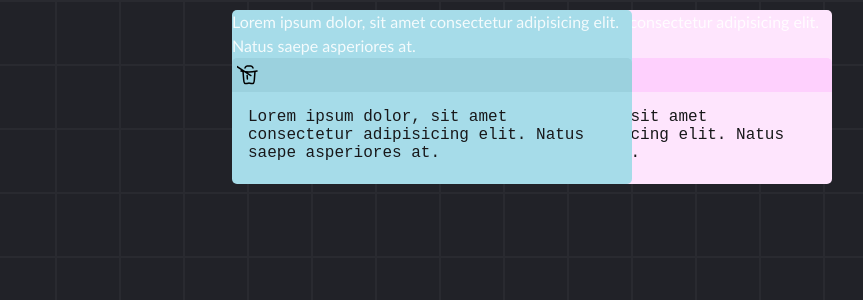
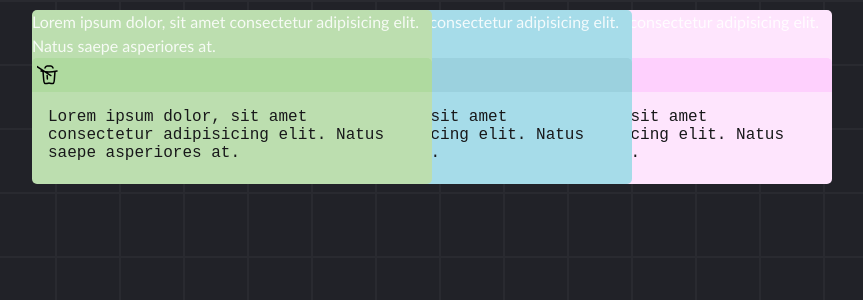
Before and after one commit to 9ightshade/Exclusive-stores, a React (Vite) app: page / in a window 1280 px wide. Shown: the top 300 px of the page, without its empty margins (73-936 px from the left). Built offline with nearby package versions, Linux system fonts and the light colour scheme.

Commit message:
chore:setting boundary for card

```diff
--- a/src/Components/NoteCard.jsx
+++ b/src/Components/NoteCard.jsx
@@ -1,5 +1,6 @@
 import React, { useEffect, useRef, useState } from 'react'
 import Trash from '../icons/Trash';
+import { setNewOffset,autoGrow, setZindex } from '../utils';
 const NoteCard = ({ note }) => {
   // let position = JSON.parse(note.position); // this made position static
 
@@ -15,6 +16,10 @@ const NoteCard = ({ note }) => {
       x: mouseStartPos.x - e.clientX,
       y: mouseStartPos.y - e.clientY
     };
+
+
+    // mouseStartPos.x = e.clientX;
+    // mouseStartPos.y = e.clientY
 
     // update start position for next move
     mouseStartPos.x = e.clientX;
@@ -33,6 +38,7 @@ const NoteCard = ({ note }) => {
 
   // mouse move event and update
   const mouseDown = (e) => {
+    setZindex(cardRef.current);
     mouseStartPos.x = e.clientX;
     mouseStartPos.y = e.clientY;
 
@@ -52,12 +58,6 @@ const NoteCard = ({ note }) => {
   // useref to auto grow the textarea
   const textAreaRef = useRef(null);
 
-  // function to grow textarea
-  function autoGrow(textAreaRef) {
-    const { current } = textAreaRef;
-    current.style.height = "auto"; // reset height
-    current.style.height = current.scrollHeight + "px"; // set new height
-  };
 
 
 
@@ -73,7 +73,7 @@ const NoteCard = ({ note }) => {
       style={{
         backgroundColor: colors.colorBody,
         left: `${position.x}px`,
-      top:`${position.y}px`
+        top: `${position.y}px`
       }}  >
       {
         body
@@ -82,22 +82,25 @@ const NoteCard = ({ note }) => {
       <div className='card-header'
         onMouseDown={mouseDown}
         style={{
-        backgroundColor:colors.colorHeader
+          backgroundColor: colors.colorHeader
         }} >
         {
-          <Trash/>
+          <Trash />
         }
       </div>
 
 
-      <div  className='card-body' >
+      <div className='card-body' >
         <textarea
+          onFocus={() => {
+            setZindex(cardRef.current)
+          }}
           onInput={() => {
             autoGrow(textAreaRef);
           }}
           ref={textAreaRef}
           style={{
-          color:colors.colorText
+            color: colors.colorText
           }}
           defaultValue={body}
         >
--- a/src/Pages/NotesPage.jsx
+++ b/src/Pages/NotesPage.jsx
@@ -3,7 +3,7 @@ import NoteCard from '../Components/NoteCard'
 import { fakeData as notes } from "../assets/fakeData.js";
 const NotesPage = () => {
 
-  console.log(notes);
+  // console.log(notes);
   return (
     <div>
       {
--- a/src/assets/fakeData.js
+++ b/src/assets/fakeData.js
@@ -14,7 +14,7 @@ export const fakeData = [
   },
 
   {
-    $id: 2,
+    $id: 3,
     body: JSON.stringify('Lorem ipsum dolor, sit amet consectetur adipisicing elit. Natus saepe asperiores at.'),
     colors: JSON.stringify({
       id: "color-blue",
@@ -25,6 +25,23 @@ export const fakeData = [
     position: JSON.stringify({
       x:305, y:10
     })
+  },
+
+
+
+
+  {
+    $id: 2,
+    body: JSON.stringify('Lorem ipsum dolor, sit amet consectetur adipisicing elit. Natus saepe asperiores at.'),
+    colors: JSON.stringify({
+      id: "color-green",
+      colorHeader: "#AFDA9F",
+      colorBody: "#BCDEAF",
+      colorText:"#18181A"
+    }),
+    position: JSON.stringify({
+      x:105, y:10
+    })
   }
 
 ]
--- /dev/null
+++ b/src/utils.js
@@ -0,0 +1,32 @@
+export const setNewOffset = (card, mouseMoveDir = { x: 0, y: 0 }) => {
+
+  const offsetLeft = card.offsetLeft - mouseMoveDir.x;
+  const offsetTop = card.offsetTop - mouseMoveDir.y;
+
+  return {
+    x: offsetLeft < 0 ? 0 : offsetLeft,
+    y: offsetTop < 0 ? 0 : offsetTop,
+  }
+};
+
+
+
+  // function to grow textarea
+export  function autoGrow(textAreaRef) {
+    const { current } = textAreaRef;
+    current.style.height = "auto"; // reset height
+    current.style.height = current.scrollHeight + "px"; // set new height
+  };
+
+
+
+//active card should always be in front
+export const setZindex = (selectedCard) => {
+  selectedCard.style.zIndex = 999;
+
+  Array.from(document.getElementsByClassName("card")).forEach((card) => {
+    if (card !== selectedCard) {
+      card.style.zIndex = selectedCard.style.zIndex - 1;
+    }
+  })
+  }
```
Lines whose indentation alone changed are shown as unchanged.
